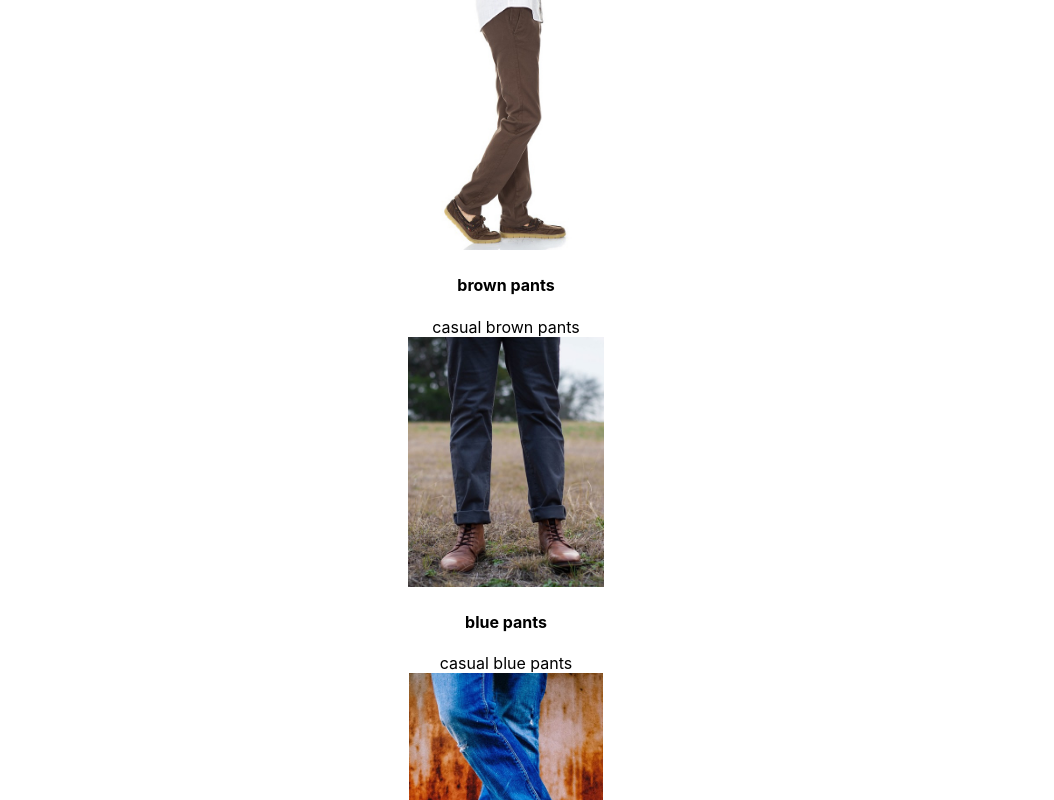
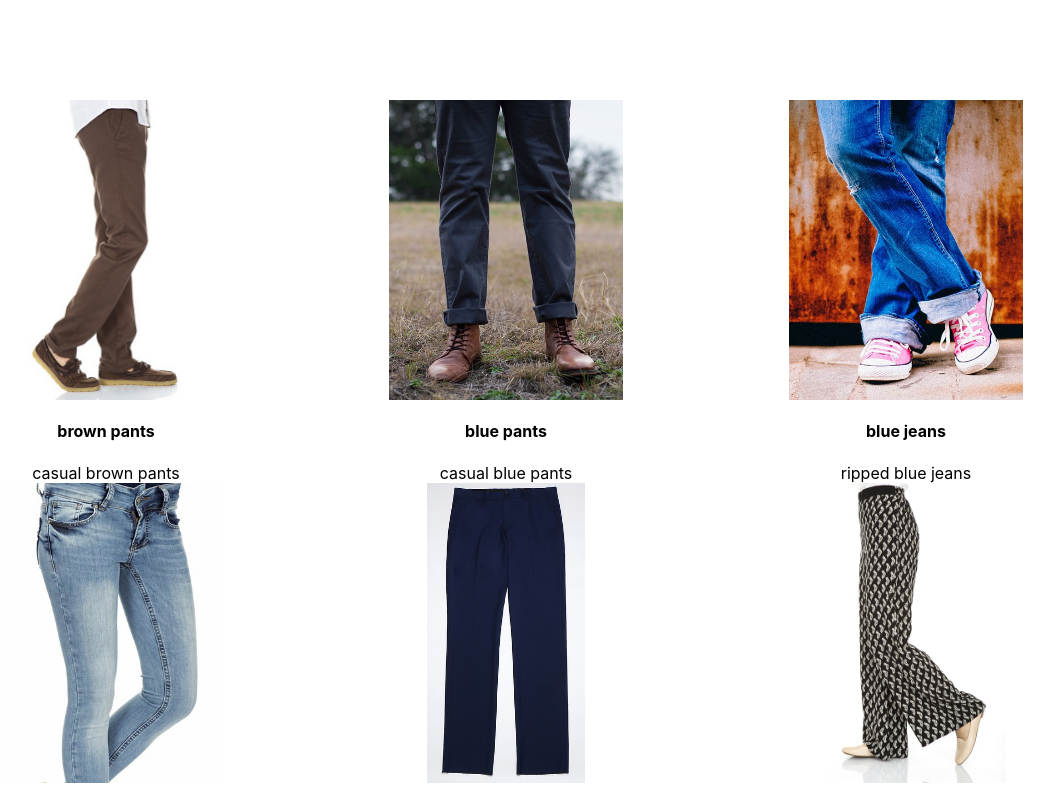
Before and after one commit to glucus/your-style-react, a React (Create React App) app: page / in a window 1280 px wide. Shown: the top 800 px of the page, without its empty margins (134-1188 px from the left). Built offline with nearby package versions, Linux system fonts and the light colour scheme.

Commit message:
added Gallery component

```diff
--- a/src/App.css
+++ b/src/App.css
@@ -30,3 +30,12 @@
     transform: rotate(360deg);
   }
 }
+
+/* --- */
+
+.container {
+  max-width: 1100px;
+  margin: 0 auto;
+  padding: 0 10px;
+  padding-top: 100px;
+}
--- a/src/App.js
+++ b/src/App.js
@@ -1,23 +1,14 @@
 import React, { Component } from 'react';
-import Card from './components/Card/index';
+import Gallery from '../src/components/Gallery';
+import { pants } from './data';
 
 import './App.css';
-import { pants } from '../src/data';
 
 class App extends Component {
   render() {
     return (
-      <div className="App">
-        {pants && pants.map (
-          item => <Card
-                    key={item.id}
-                    name={item.name}
-                    description={item.description}
-                    image={item.image}
-                    category='pants'
-                  />
-        )}
-        <Card />
+      <div className="container">
+          <Gallery galleryItems={pants} />
       </div>
     );
   }
--- a/src/components/Card/Card.scss
+++ b/src/components/Card/Card.scss
@@ -1,4 +1,16 @@
+
+$card-width: 300px;
+
+.card {
+  width: $card-width;
+  // border: 1px solid red;
+
+  display: flex;
+  flex-direction: column;
+  align-items: center;
+}
+
 .thumbnail {
-  height: 250px;
-  width: auto;
+  height: 300px;
+  // width: 100%;
 }
--- a/src/components/Card/index.jsx
+++ b/src/components/Card/index.jsx
@@ -6,11 +6,13 @@ const Card = (props) => {
   const { name, image, description, category } = props;
 
   return (
-    <div>
-      <img className="thumbnail" src={image} alt='' />
-      <h4>{name}</h4>
-      <div>{description}</div>
-    </div>
+    <React.Fragment>
+      <div className="card">
+        <img className="thumbnail" src={image} alt='' />
+        <h4>{name}</h4>
+        <div>{description}</div>
+      </div>
+    </React.Fragment>
   );
 };
 
--- /dev/null
+++ b/src/components/Gallery/Gallery.scss
@@ -0,0 +1,6 @@
+.gallery {
+  // border: 1px solid grey;
+  display: flex;
+  flex-wrap: wrap;
+  justify-content: space-between;
+}
--- /dev/null
+++ b/src/components/Gallery/index.jsx
@@ -0,0 +1,24 @@
+import React from 'react';
+import './Gallery.scss';
+
+import Card from '../Card/index';
+
+const Gallery = (props) => {
+
+  const { galleryItems } = props;
+
+  return (
+    <div className="gallery">
+      {galleryItems && galleryItems.map (
+        item => <Card
+                  key={item.id}
+                  name={item.name}
+                  description={item.description}
+                  image={item.image}
+                />
+      )}
+    </div>
+  );
+};
+
+export default Gallery;
--- a/src/data.js
+++ b/src/data.js
@@ -2,6 +2,8 @@ import image0 from './images/0.jpg';
 import image1 from './images/1.jpg';
 import image2 from './images/2.jpg';
 import image3 from './images/3.jpg';
+import image4 from './images/4.jpg';
+import image5 from './images/5.jpg';
 
 export const pants = [
   {
@@ -35,5 +37,21 @@ export const pants = [
     description: "light blue skinny jeans",
     category: "pants",
     target: "womenswear"
+  },
+  {
+    id: 4,
+    name: "blue pants",
+    image: image4,
+    description: "navy blue wide pants",
+    category: "pants",
+    target: "womenswear"
+  },
+  {
+    id: 5,
+    name: "printed pants",
+    image: image5,
+    description: "wide black pants with geometric print",
+    category: "pants",
+    target: "womenswear"
   }
 ];
```
